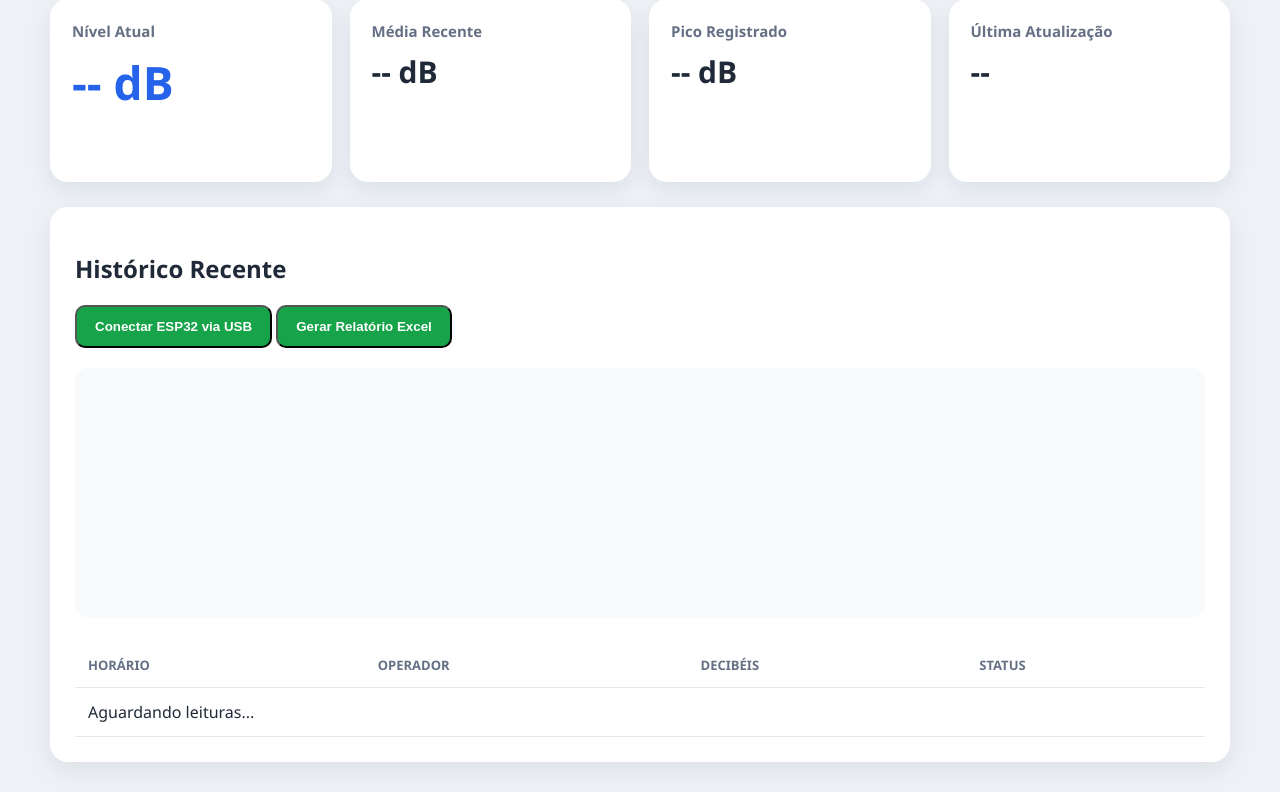
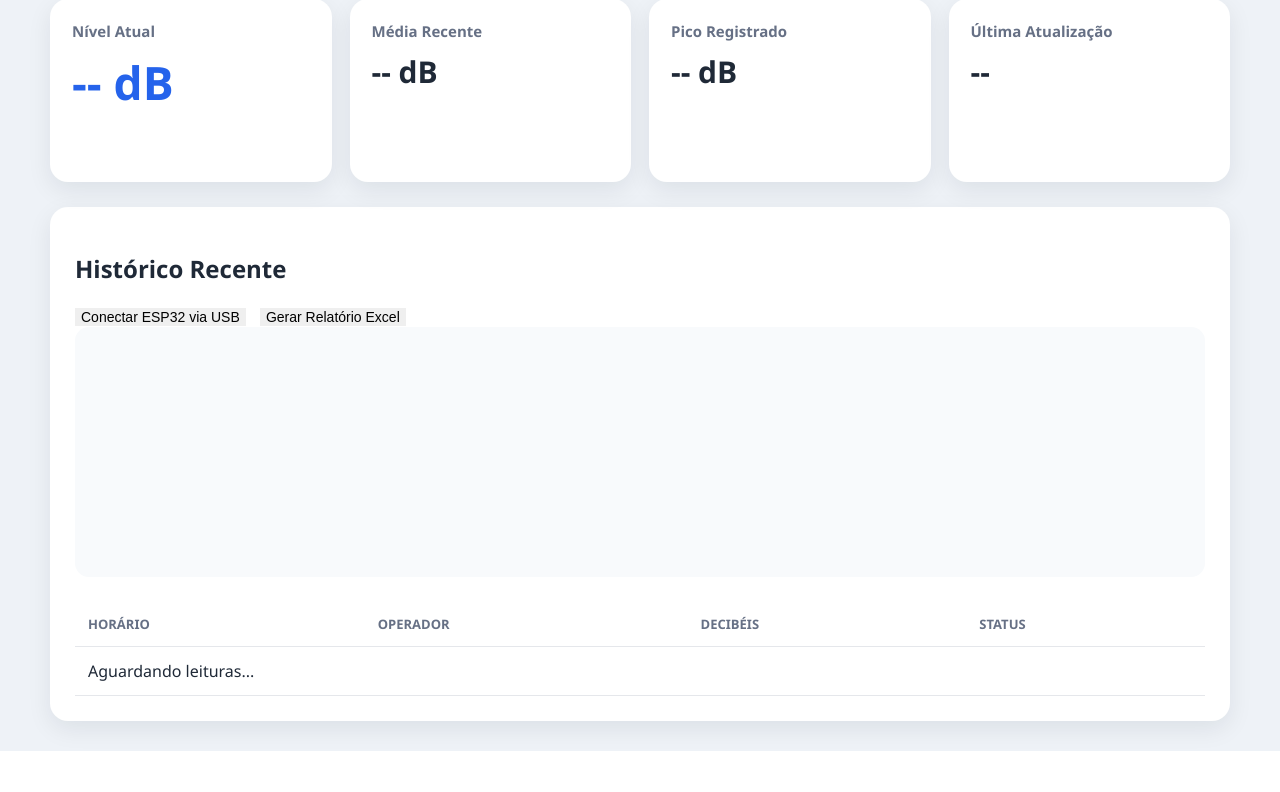
Before and after one commit to KimberlyGermano/Dashboard_PI, a Flask app: page / in a window 1280 px wide. Shown: the part 190-982 px from the top of the page. After the commit the page ends 941 px from the top, so only its background shows below. Run offline with Flask 3, Linux system fonts and the light colour scheme.

Commit message:
Refactor CSS styles for consistency and clarity

```diff
--- a/static/style.css
+++ b/static/style.css
@@ -160,17 +160,13 @@ th {
 
 }
 
-.botao-excel {
-    display: inline-block;
-    margin-bottom: 20px;
-    padding: 12px 18px;
-    background: #16a34a;
-    color: white;
-    text-decoration: none;
-    border-radius: 10px;
-    font-weight: bold;
+button.botao-excel {
+    border: none;
+    cursor: pointer;
+    font-size: 14px;
+    margin-right: 10px;
 }
 
-.botao-excel:hover {
+button.botao-excel:hover {
     background: #15803d;
 }
```
